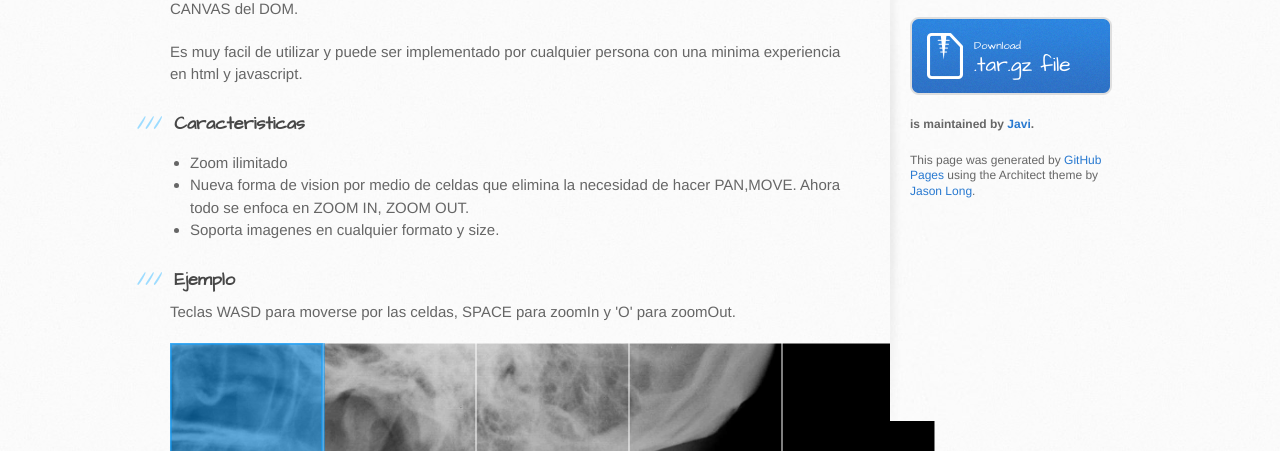
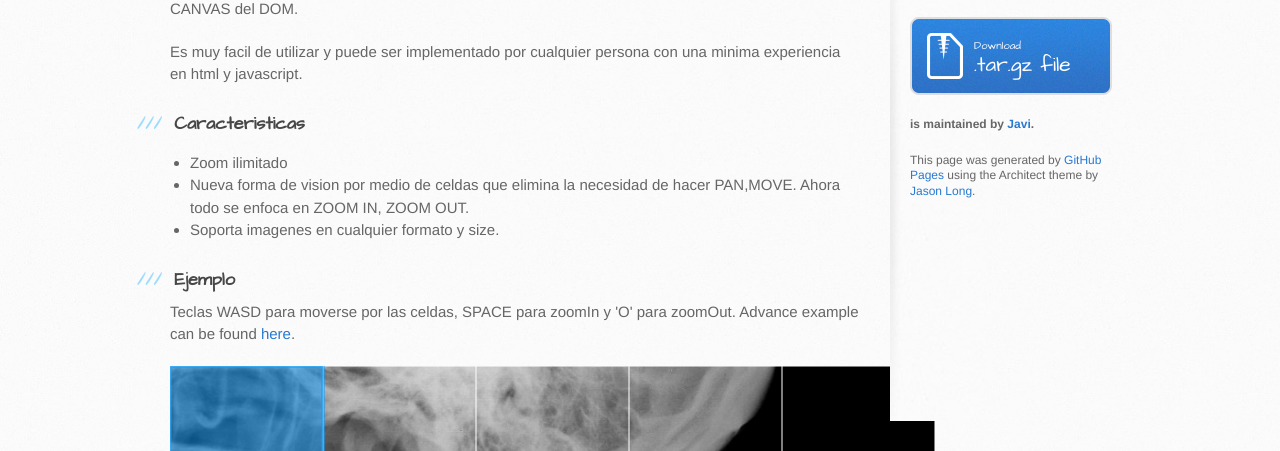
Before and after one commit to Quadramma/zoomit, a plain HTML site: page index.html in a window 1280 px wide. Shown: the part 349-800 px from the top of the page. Drawn offline with Linux system fonts and the light colour scheme.

Commit message:
advance example fixed

```diff
--- a/index.html
+++ b/index.html
@@ -50,7 +50,7 @@ Caracteristicas</h3>
 <a id="welcome-to-github-pages" class="anchor" href="#welcome-to-github-pages" aria-hidden="true"><span class="octicon octicon-link"></span></a>
 Ejemplo</h3>
 
-<p>Teclas WASD para moverse por las celdas, SPACE para zoomIn y 'O' para zoomOut.</p>
+<p>Teclas WASD para moverse por las celdas, SPACE para zoomIn y 'O' para zoomOut. Advance example can be found <a href="test">here</a>.</p>
 
 <canvas id="myCanvas" style="margin:0 auto;"></canvas>
 
```
Also changed, not shown: test/index.html (+1 -1 lines).
